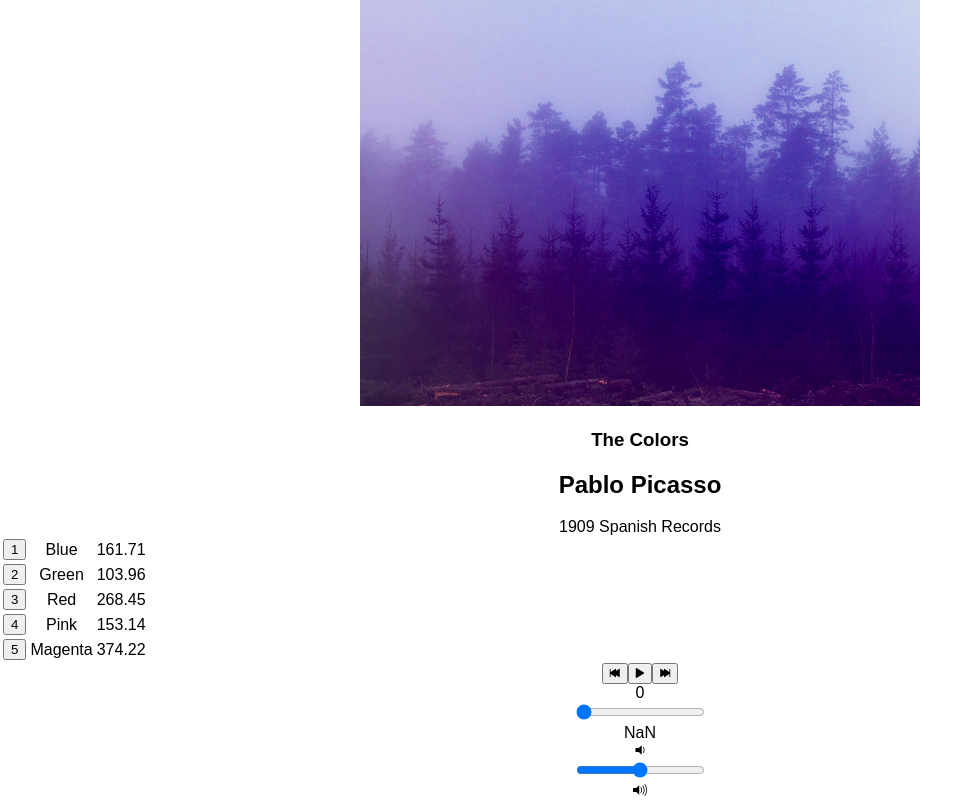
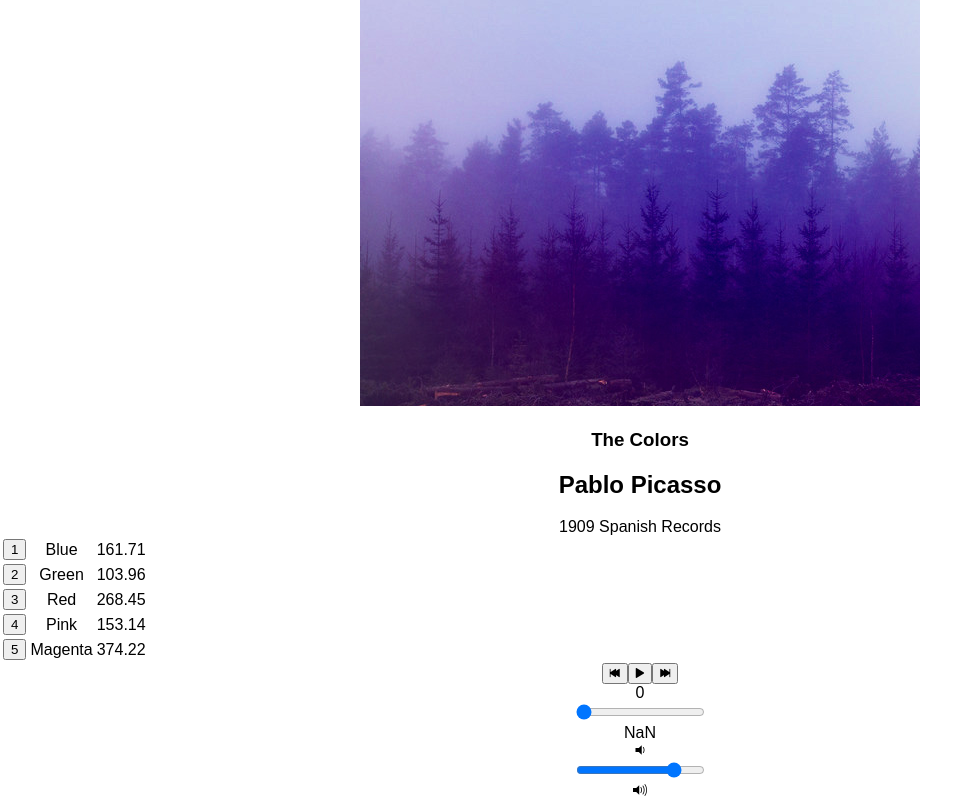
Before and after one commit to Lkthal/Coffee-Music-Media, a React (Create React App) app: page /album/the-colors in a window 1280 px wide. Shown: the part 252-1052 px from the top of the page, without its empty margins (0-980 px from the left). Built offline with nearby package versions, Linux system fonts and the light colour scheme.

Commit message:
fixed volume default setting issue

```diff
--- a/src/components/Album.js
+++ b/src/components/Album.js
@@ -138,6 +138,7 @@ class Album extends Component {
            currentSong={this.state.currentSong}
            currentTime={this.audioElement.currentTime}
            duration={this.audioElement.duration}
+           volume={this.state.volume}
            handleSongClick={() => this.handleSongClick(this.state.currentSong)}
            handlePrevClick={() => this.handlePrevClick()}
            handleNextClick={() => this.handleNextClick()}
--- a/src/components/PlayerBar.js
+++ b/src/components/PlayerBar.js
@@ -2,6 +2,7 @@ import React, { Component } from 'react';
 
 class PlayerBar extends Component {
   render() {
+    console.log("stringVolume", this.props.duration);
     return (
       <section className="player-bar">
         <section id="buttons">
```
